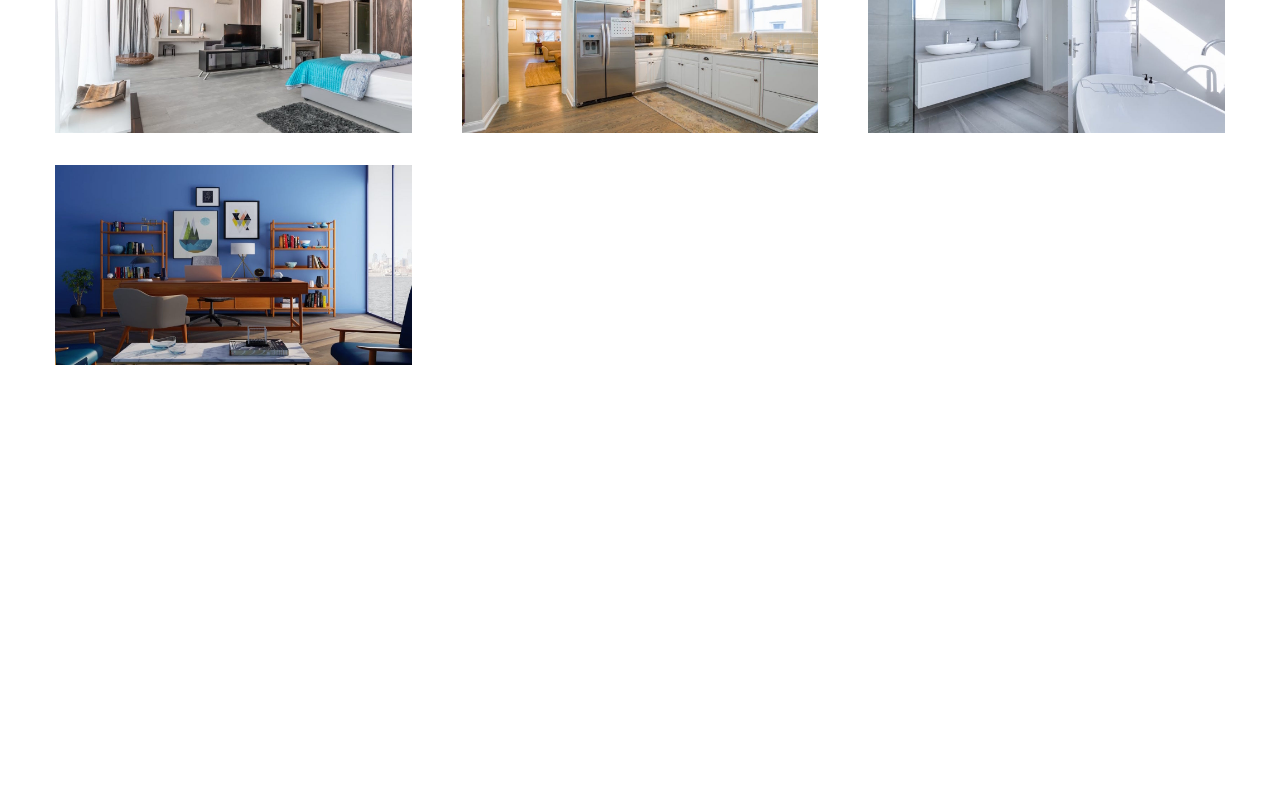
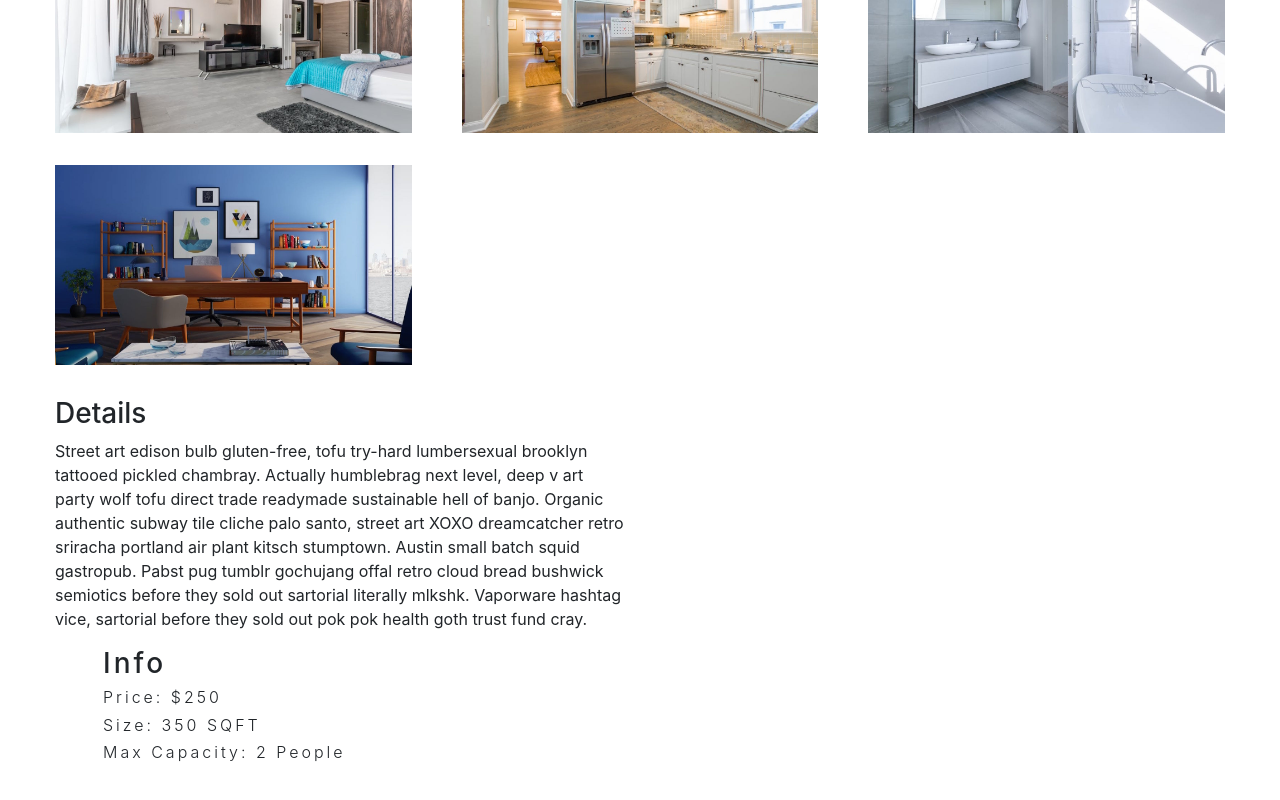
Before and after one commit to mamady310/hotel-rooms, a React (Create React App) app: page /rooms/double-basic in a window 1280 px wide. Shown: the part 766-1566 px from the top of the page. Before the commit the page ends 1131 px from the top, so only its background shows below. Built offline with nearby package versions, Linux system fonts and the light colour scheme.

Commit message:
added details and information for filtered rooms

```diff
--- a/src/pages/SingleRoom.js
+++ b/src/pages/SingleRoom.js
@@ -5,7 +5,7 @@
 import { Link } from "react-router-dom";
 import { RoomContext } from '../context';
 import StyledHero from "../components/StyledHero";
-import Error from "../pages/Error";
+
 
 export default class SingleRoom extends Component {
     constructor (props){
@@ -28,6 +28,7 @@
         const room = getRoom(this.state.slug);
         // console.log(room);
 
+        //handles page not found error when /rooms/(slug) doesn't match what is in data
         if(!room) {
             return (
 
@@ -77,6 +78,22 @@
                       return <img key={index} src={item} alt={name}/>
                    } )}
               </div>
+              <div className="single-room-info">
+                  <article classname="desc">
+                      <h3>Details</h3>
+                        <p>{description}</p>
+                           <article className="info">
+                            <h3>info</h3>
+                            <h6>price: ${price}</h6>
+                            <h6>size: {size} SQFT </h6>
+                            <h6>
+                                max capacity: {
+                                    capacity > 1? `${capacity} people` : `${capacity} person`
+                                }
+                            </h6>
+                            </article>
+                  </article>
+              </div>
            </section>
         </>
         );
```
